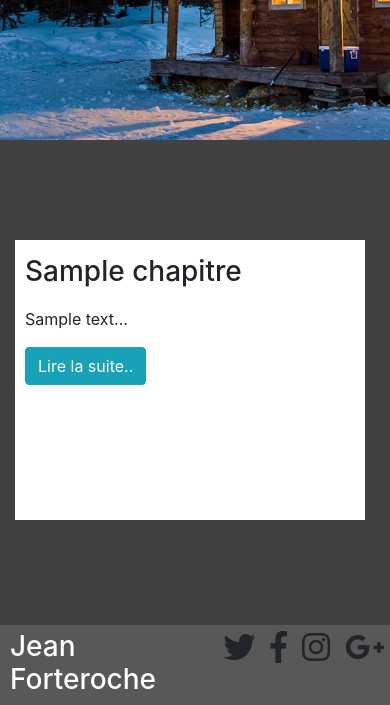
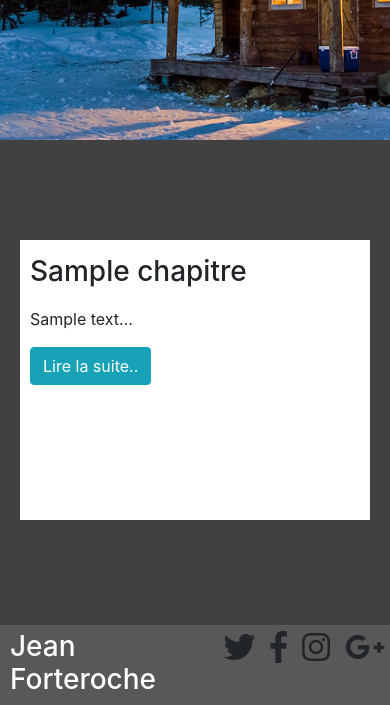
Before and after one commit to SimonMG-Git/ProjetBlog, a PHP site: page / in a window 390 px wide. Shown: the part 704-1409 px from the top of the page. Run offline with PHP 8.4, Linux system fonts and the light colour scheme; tables that the repository leaves empty or names only in its code hold one stand-in row (values such as "Sample post"); some libraries are stand-ins or nearby versions.

Commit message:
Minor changes

```diff
--- a/public_html/css/style.css
+++ b/public_html/css/style.css
@@ -123,7 +123,7 @@ header {
     display: flex;
     justify-content: center;
     padding-bottom: 100px;
-
+    flex-wrap: wrap;
 }
 
 .chapter {
@@ -438,7 +438,6 @@ header {
     }
 
     #lastChapters {
-        flex-direction: column;
         padding-bottom: initial;
     }
 
@@ -450,6 +449,10 @@ header {
     #chapter {
         width: 92%;
         margin: 0 auto 10px auto;
+    }
+
+    .chapter {
+        margin-left: initial;
     }
 
     #bio {
--- a/public_html/index.php
+++ b/public_html/index.php
@@ -2,8 +2,6 @@
 require '../vendor/autoload.php';
 require_once('../libraries/Database.php');
 require_once('../libraries/Renderer.php');
-
-$method = $_SERVER['REQUEST_METHOD'];
 
 $router = new AltoRouter();
 
@@ -121,10 +119,6 @@ $router->map('POST', '/comments/approve', function() {
 
 $match = $router->match();
 
-// $method = $_SERVER['REQUEST_METHOD'];
-// var_dump($router);
-// die();
-
 if (is_array($match)) {
     if (is_callable($match['target'])){
         call_user_func_array($match['target'],$match['params']);
```
